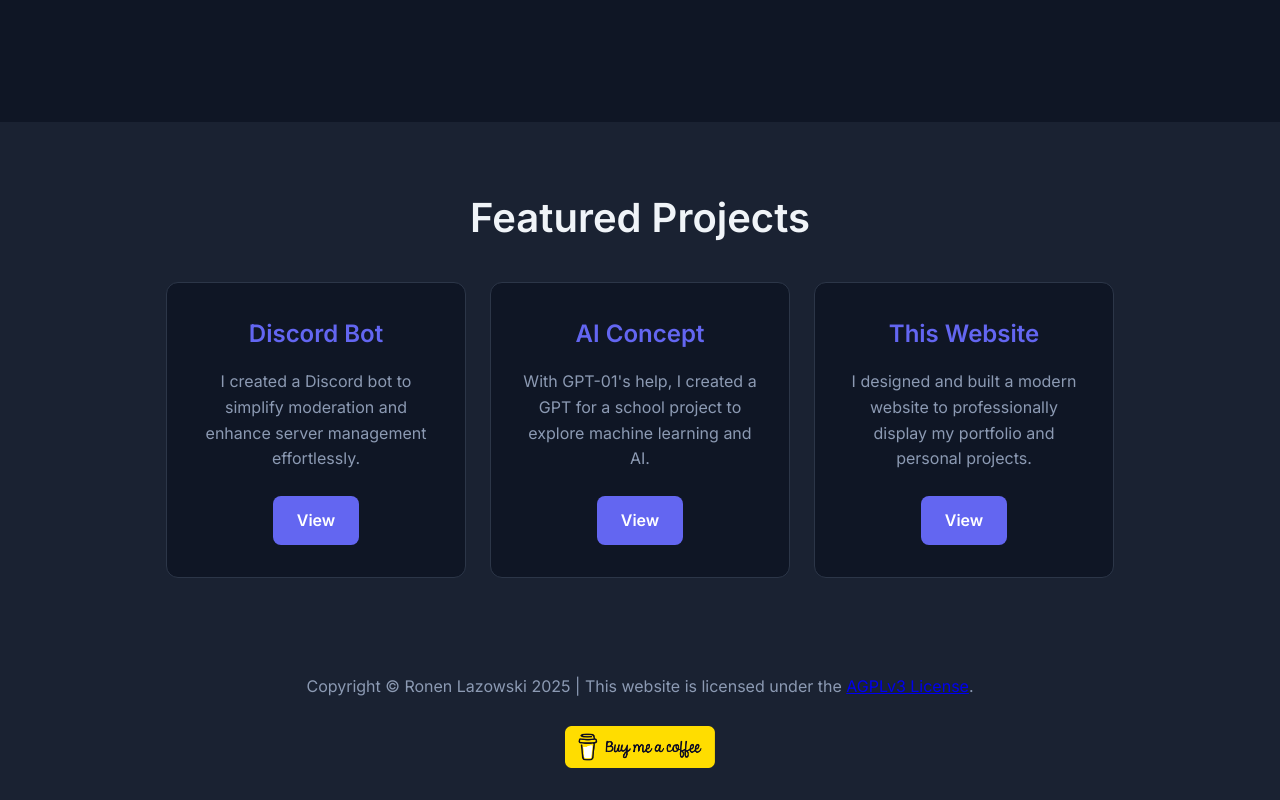
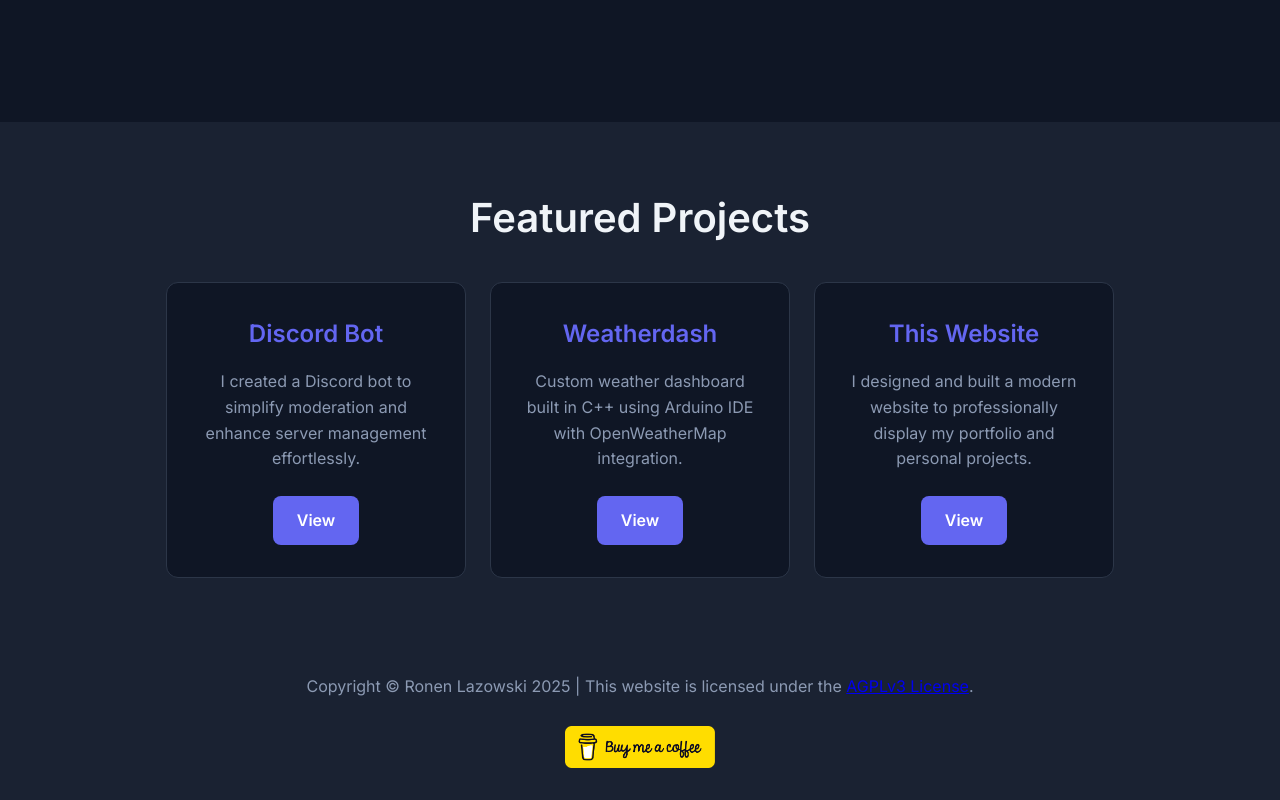
Before and after one commit to romi330/website, a plain HTML site: page index.html in a window 1280 px wide. Shown: the part 742-1542 px from the top of the page. Drawn offline with Linux system fonts and the light colour scheme.

Commit message:
Update index.html

```diff
--- a/index.html
+++ b/index.html
@@ -46,6 +46,9 @@
     <noscript>
         <link href="https://fonts.googleapis.com/css2?family=Inter:wght@300;400;600&display=swap" rel="stylesheet">
     </noscript>
+
+    <!-- Yandex Verification -->
+    <meta name="yandex-verification" content="af15a54db1ddb5a8" />
 
     <!-- Google Analytics -->
     <!-- Google tag (gtag.js) -->
@@ -119,9 +122,9 @@
                 <a href="https://github.com/ronenlazowski/paul" target="_blank" rel="noopener noreferrer" class="btn btn-primary">View</a>
             </div>
             <div class="project-card">
-                <h3>AI Concept</h3>
-                <p>With GPT-01's help, I created a GPT for a school project to explore machine learning and AI.</p>
-                <a href="https://github.com/ronenlazowski/ai-concept" target="_blank" rel="noopener noreferrer" class="btn btn-primary">View</a>
+                <h3>Weatherdash</h3>
+                <p>Custom weather dashboard built in C++ using Arduino IDE with OpenWeatherMap integration.</p>
+                <a href="https://github.com/ronenlazowski/weatherdash" target="_blank" rel="noopener noreferrer" class="btn btn-primary">View</a>
             </div>
             <div class="project-card">
                 <h3>This Website</h3>
```
